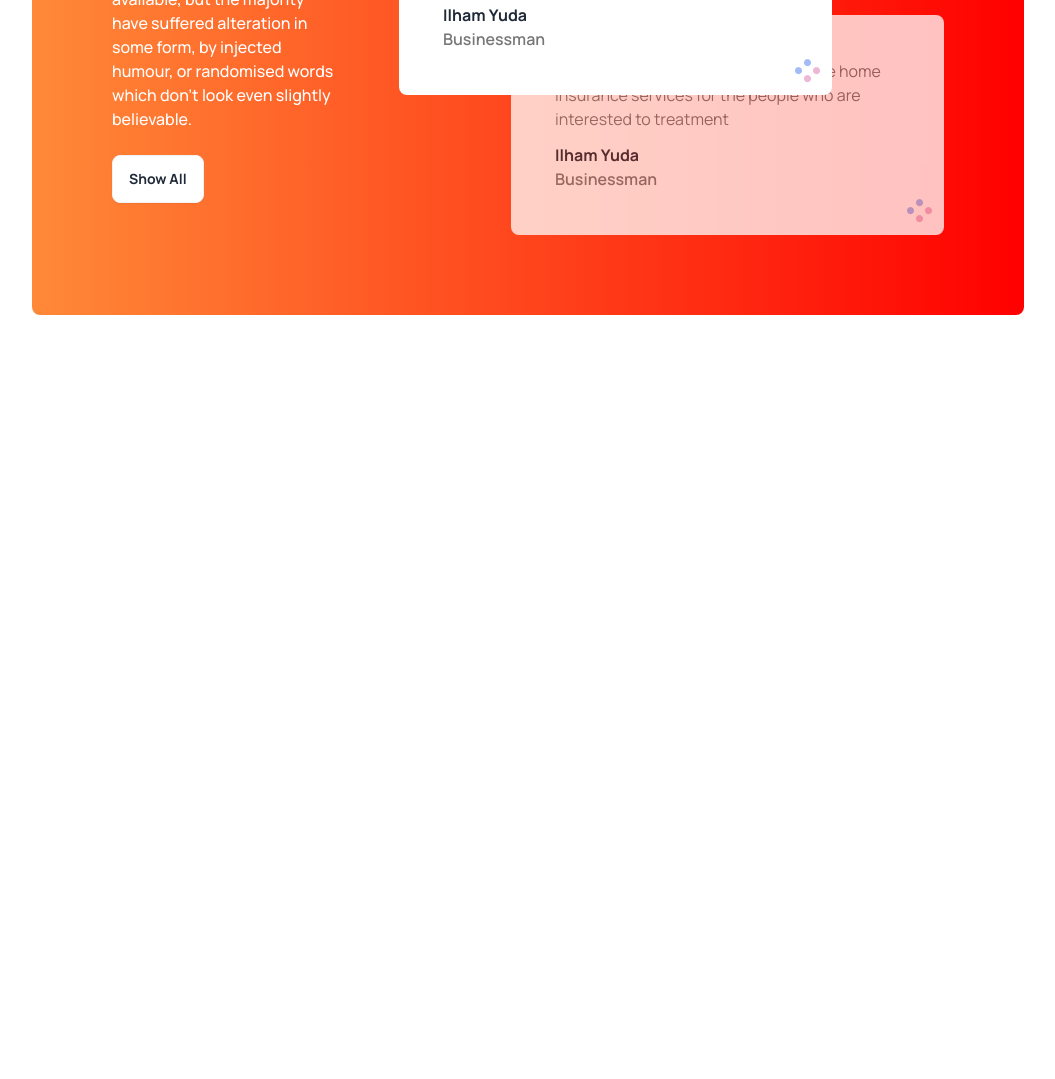
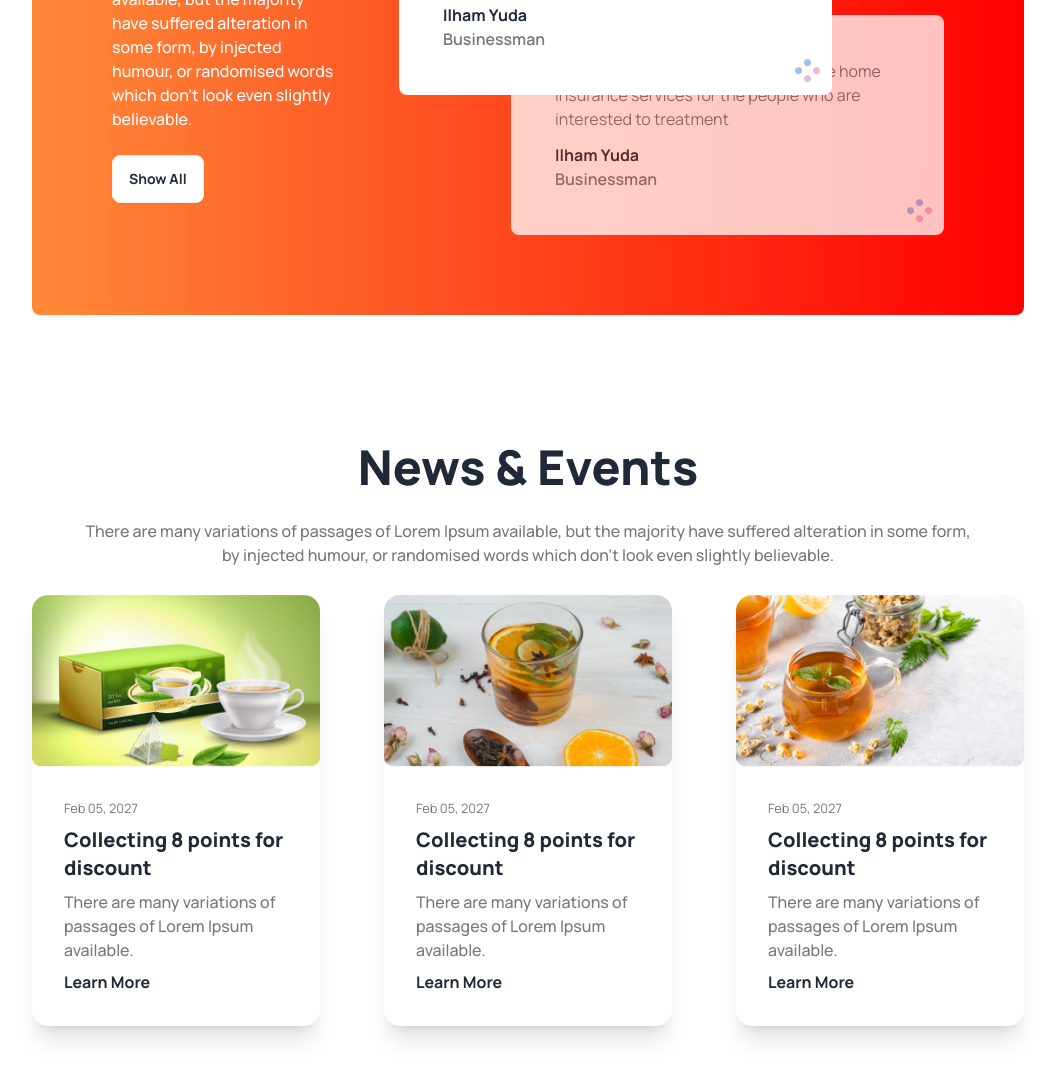
Before and after one commit to suruzzamanislam/juice-house, a plain HTML site: page index.html in a window 1280 px wide. Shown: the part 2376-3455 px from the top of the page, without its empty margins (112-1167 px from the left). Before the commit the page ends 2691 px from the top, so only its background shows below. Drawn offline with nearby package versions, Linux system fonts and the light colour scheme.

Commit message:
news section done

```diff
--- a/index.html
+++ b/index.html
@@ -124,10 +124,14 @@
         <div class="hero-content flex-col-reverse lg:flex-row">
           <div class="grid w-full grid-cols-1 lg:grid-cols-2 gap-4 flex-1">
             <div class=" h-[136px] bg-gradient-to-r from-amber-300 to-red-300 rounded-lg"></div>
-            <div class="bg-amber-200 row-span-2 py-8 flex justify-center items-center rounded-lg"><img
-                src="images/fresh-1.png" alt=""></div>
-            <div class="bg-amber-200 row-span-2 py-8 flex justify-center items-center rounded-lg"><img
-                src="images/fresh-2.png" alt=""></div>
+            <div
+              class="bg-gradient-to-r from-amber-300 to-red-300 row-span-2 py-8 flex justify-center items-center rounded-lg">
+              <img src="images/fresh-1.png" alt="">
+            </div>
+            <div
+              class="bg-gradient-to-r from-red-300 to-amber-300 row-span-2 py-8 flex justify-center items-center rounded-lg">
+              <img src="images/fresh-2.png" alt="">
+            </div>
             <div class=" h-[136px] bg-gradient-to-r from-red-300 to-amber-300 rounded-lg"></div>
           </div>
           <div class="flex-1">
@@ -206,6 +210,52 @@
         </div>
       </div>
     </div>
+    <!-- news event  -->
+    <div class="space-y-7 py-32">
+      <h2 class="text-5xl font-extrabold text-center">News & Events</h2>
+      <p class="font-medium lg:max-w-[901px] mx-auto text-primary text-center">There are many variations of passages of
+        Lorem Ipsum
+        available,
+        but the
+        majority have suffered alteration in
+        some form,
+        by injected humour, or randomised words which don't look even slightly believable.</p>
+      <div class="flex flex-col lg:flex-row justify-between items-center gap-16">
+        <div class="card bg-base-100 shadow-xl">
+          <figure><img src="images/news-1.png" alt="Shoes" />
+          </figure>
+          <div class="card-body">
+            <small class="text-primary">Feb 05, 2027</small>
+            <h2 class=" text-xl font-extrabold">Collecting 8 points for<span class="block">discount</span>
+            </h2>
+            <p class="text-primary font-medium">There are many variations of passages of Lorem Ipsum available.</p>
+            <a href="" class="font-bold">Learn More</a>
+          </div>
+        </div>
+        <div class="card bg-base-100 shadow-xl">
+          <figure><img src="images/news-2.png" alt="Shoes" />
+          </figure>
+          <div class="card-body">
+            <small class="text-primary">Feb 05, 2027</small>
+            <h2 class=" text-xl font-extrabold">Collecting 8 points for<span class="block">discount</span>
+            </h2>
+            <p class="text-primary font-medium">There are many variations of passages of Lorem Ipsum available.</p>
+            <a href="" class="font-bold">Learn More</a>
+          </div>
+        </div>
+        <div class="card bg-base-100 shadow-xl">
+          <figure><img src="images/news-3.png" alt="Shoes" />
+          </figure>
+          <div class="card-body">
+            <small class="text-primary">Feb 05, 2027</small>
+            <h2 class=" text-xl font-extrabold">Collecting 8 points for<span class="block">discount</span>
+            </h2>
+            <p class="text-primary font-medium">There are many variations of passages of Lorem Ipsum available.</p>
+            <a href="" class="font-bold">Learn More</a>
+          </div>
+        </div>
+      </div>
+    </div>
   </main>
 </body>
 
```
